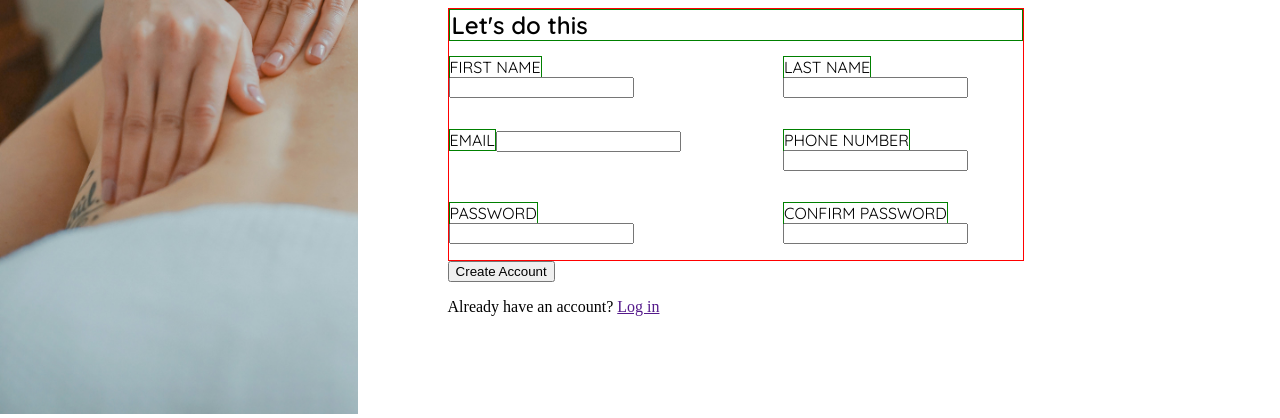
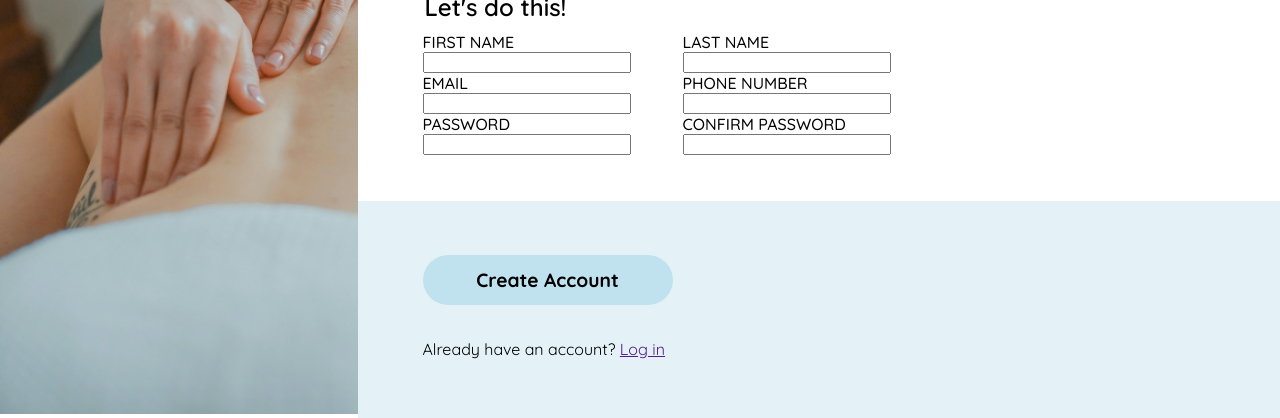
Before and after one commit to andreaamasio/Sign-up-Form, a plain HTML site: page index.html in a window 1280 px wide. Shown: the part 386-804 px from the top of the page. Drawn offline with Linux system fonts and the light colour scheme.

Commit message:
Fixed form css to fix logo resizing

```diff
--- a/index.html
+++ b/index.html
@@ -3,7 +3,7 @@
 <head>
     <meta charset="UTF-8">
     <meta name="viewport" content="width=device-width, initial-scale=1.0">
-    <title>Document</title>
+    <title>GlowVibe</title>
     <link rel="stylesheet" href="style.css">
 </head>
 <body>
@@ -19,30 +19,36 @@
             </div>
         <div class="form">
             <form action="" method="post">
-                <legend>Let's do this</legend>
-                <p>
-                    <label for="user-first-name">First Name</label><input type="text" id="user-first-name" name="user-first-name">
-                </p>
-                <p>
-                    <label for="user-last-name">Last Name</label><input type="text" id="user-last-name" name="user-last-name">
-                </p>
-                <p>
-                    <label for="email">Email</label><input type="text" id="email" name="email">
-                </p>
-                <p>
-                    <label for="phone">Phone Number</label><input type="text"id="phone" name="phone">
-                </p>
-                <p>
-                    <label for="password">Password</label><input type="text" id="password" name="password">
-                </p>
-                <p>
-                    <label for="confirm-password">Confirm Password</label><input type="text" id="password" name="password">
-                </p>
+                <legend>Let's do this!</legend>
+                <div>
+                    <label for="user-first-name">First Name</label>
+                    <input type="text" id="user-first-name" name="user-first-name">
+                </div>
+                <div>
+                    <label for="user-last-name">Last Name</label>
+                    <input type="text" id="user-last-name" name="user-last-name">
+                </div>
+                <div>
+                    <label for="email">Email</label>
+                    <input type="emails" id="email" name="email">
+                </div>
+                <div>
+                    <label for="phone">Phone Number</label>
+                    <input type="text"id="phone" name="phone">
+                </div>
+                <div>
+                    <label for="password">Password</label>
+                    <input type="password" id="password" name="password">
+                </div>
+                <div>
+                    <label for="confirm-password">Confirm Password</label>
+                    <input type="password" id="confirm-password" name="confirm-password">
+                </div>
         </div>
         <div class="footer">
             <button type="submit">Create Account</button>
             </form>
-            <p>Already have an account? <a href="">Log in</a></p>
+            <div>Already have an account? <a href="">Log in</a></div>
         </div>
         </div>
     </div>
--- a/style.css
+++ b/style.css
@@ -8,20 +8,24 @@
 body {
     margin:0;
     padding: 0;
+    box-sizing: content-box;
 }
 
 
 .big-container {
     display: flex;
+    /* align-items: center; */
+    justify-content: center;
+    box-sizing: content-box;
 }
 
 .image img{
-    max-width: 375px;
+    max-width: 37vw;
     max-height: 100vh;
 }
 .logo {
     position: absolute;
-    width: 345px;
+    max-width: 37vw;
     top: 30%;
     text-align: center;
     font-size: 5rem;
@@ -33,43 +37,82 @@ body {
     display: flex;
     flex-direction: column;
     justify-content: center;
+
+    background: rgb(228, 242, 247);
 }
-.main  {
+.header, .form form, .footer {
     padding-right: 20%;
     padding-left: 7%;
+
 }
 legend {
-    border: 1px solid green;
+    padding-bottom: 2%;
     width: 100%
 }
+.form{
+    background: white;
+    padding: 0;
+    margin: 0;
+}
 .form form{
-    border: 1px solid red;
     display: flex;
     justify-content: space-between;
     flex-wrap: wrap;
-    max-width: 700px;
+    max-width: 500px;
+    padding-top: 5%;
+    padding-bottom: 5%;
 
 }
-.form p{
-    max-width: 240px;
+.form div{
+    width: 240px;
 
 }
-.form label {
-    border: 1px solid green;
-    min-width: 90px;
+.form label, .form input {
+
+    min-width: 200px;
 }
 
-.header, form legend {
+.header, form legend{
     font-family: Quicksand, sans-serif;
     font-size: 1.5rem;
     font-weight: 600;
 }
 
 .header p:first-child{
-     padding-top: 15%;
+     padding-top: 12%;
 
 }
 label {
     font-family: Quicksand, sans-serif;
+    font-weight: 500;
     text-transform: uppercase;
 }
+
+.footer button{
+    margin-top: 8%;
+    margin-bottom: 5%;
+    font-family: Quicksand, sans-serif;
+    font-size: 1.2rem;
+    font-weight: 800;
+    width: 250px;
+    height: 50px;
+    background-color: rgb(192, 226, 238) ;
+    border-radius: 25px;
+
+    border: 0;
+}
+.footer div{
+    font-family: Quicksand, sans-serif;
+}
+/* @media (max-width: 600px) {
+    .big-container {
+        display: block;
+    }
+    .image {
+        max-width: 100%;
+    }
+    .image img{
+        max-width: 100%;
+        height: auto;
+    }
+  } */
```
Also changed, not shown: 1 other file.
